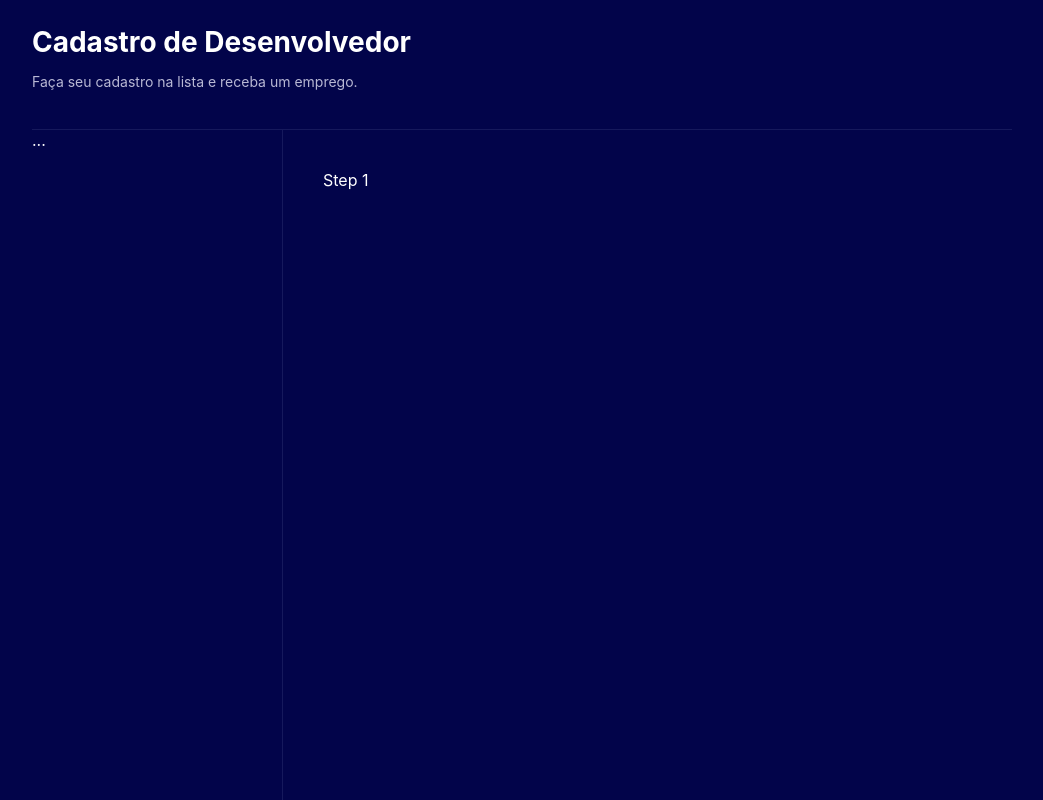
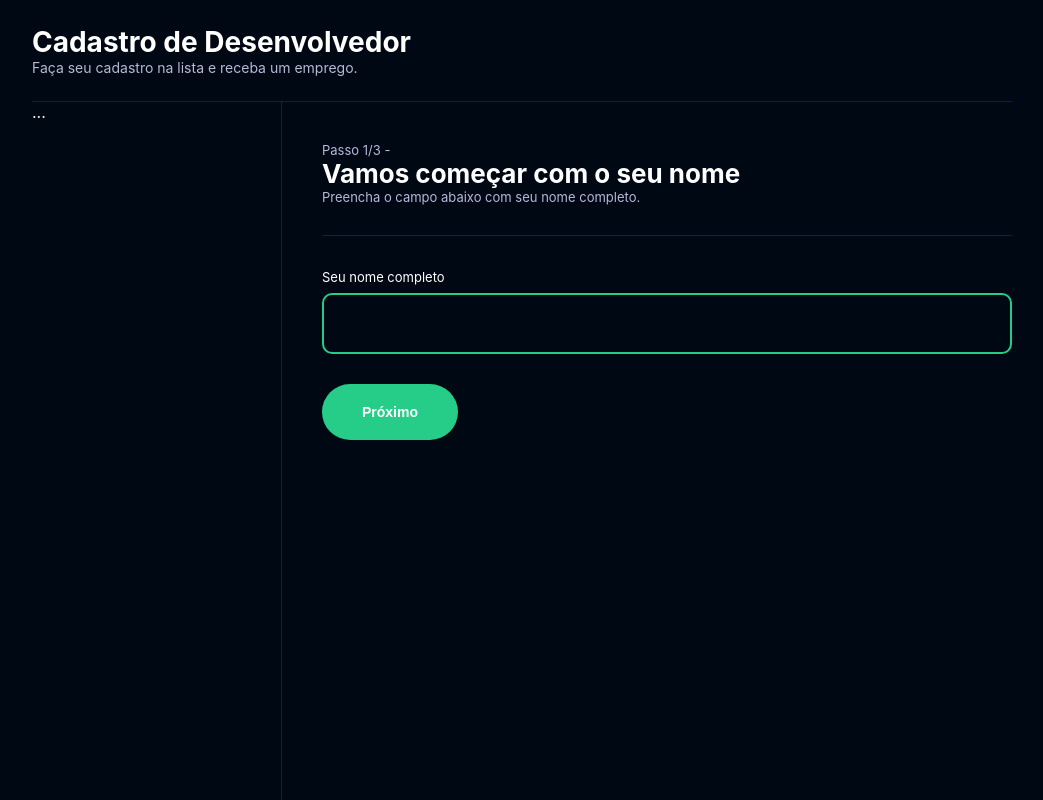
Before and after one commit to guisaoncella/react-form, a React (Vite) app: page / in a window 1280 px wide. Shown: the whole page, without its empty margins (118-1161 px from the left). Built offline with nearby package versions, Linux system fonts and the light colour scheme.

Commit message:
:sparkles: feat: form step 1

```diff
--- a/src/components/Themes/styles.ts
+++ b/src/components/Themes/styles.ts
@@ -1,7 +1,7 @@
 import styled from "styled-components";
 
 export const Container = styled.div`
-    background-color: #02044A;
+    background-color: #000814;
     color: #fff;
     min-height: 100vh;
 `
--- a/src/index.css
+++ b/src/index.css
@@ -7,7 +7,7 @@
   -webkit-text-size-adjust: 100%;
 }
 
-body{
+*{
     margin: 0;
     padding: 0;
     box-sizing: border-box;
--- a/src/pages/FormStep1/index.tsx
+++ b/src/pages/FormStep1/index.tsx
@@ -1,11 +1,55 @@
+import { useNavigate } from "react-router-dom";
 import { Theme } from "../../components/Themes";
 import { Container } from "./styles";
+import { useForm, FormActions } from "../../contexts/FormContext";
+import { ChangeEvent, useEffect } from "react";
 
 export const FormStep1 = () => {
+    const navigate = useNavigate();
+    const {state, dispatch} = useForm()
+
+    useEffect(() => {
+        dispatch({
+            type: FormActions.setCurrentStep,
+            payload: 1
+        })
+    },[])
+
+    const handleNextStep = () => {
+        if(state.name == ''){
+            alert('Preencha todos os campos!')
+            return
+        }
+        navigate('/step2')
+    }
+
+    const handleNameChange = (e: ChangeEvent<HTMLInputElement>) => {
+        dispatch({
+            type: FormActions.setName,
+            payload: e.target.value
+        })
+    }
+
     return(
         <Theme>
             <Container>
-                Step 1
+                <p>Passo 1/3 - {state.name}</p>
+                <h1>Vamos começar com o seu nome</h1>
+                <p>Preencha o campo abaixo com seu nome completo.</p>
+
+                <hr/>
+
+                <label>
+                    Seu nome completo
+                    <input
+                        type="text"
+                        autoFocus
+                        value={state.name}
+                        onChange={handleNameChange}
+                    />
+
+                    <button onClick={handleNextStep}>Próximo</button>
+                </label>
             </Container>
         </Theme>
     )
--- a/src/pages/FormStep1/styles.ts
+++ b/src/pages/FormStep1/styles.ts
@@ -1,5 +1,53 @@
 import styled from "styled-components";
 
 export const Container = styled.div`
+    p{
+        font-size: 13px;
+        color: #b8b8da;
+    }
 
+    h1{
+        font-size: 26px;
+    }
+
+    hr{
+        height: 1px;
+        border: 0;
+        background-color: #16195C;
+        margin: 30px 0;
+    }
+
+    label{
+        font-size: 13px;
+
+        input{
+            display: block;
+            margin-top: 7px;
+            width: 100%;
+            padding: 20px 10px;
+            border: 2px solid #25CD89;
+            border-radius: 10px;
+            color: #fff;
+            outline: 0;
+            font-size: 15px;
+            background-color: #000814;
+        }
+    }
+
+    button {
+        background-color: #25CD89;
+        color: #fff;
+        font-size: 14px;
+        font-weight: bold;
+        padding: 20px 40px;
+        border: 0;
+        border-radius: 30px;
+        cursor: pointer;
+        margin-top: 30px;
+
+        &:hover{
+            opacity: .8;
+            transition: opacity 300ms;
+        }
+    }
 `
```
